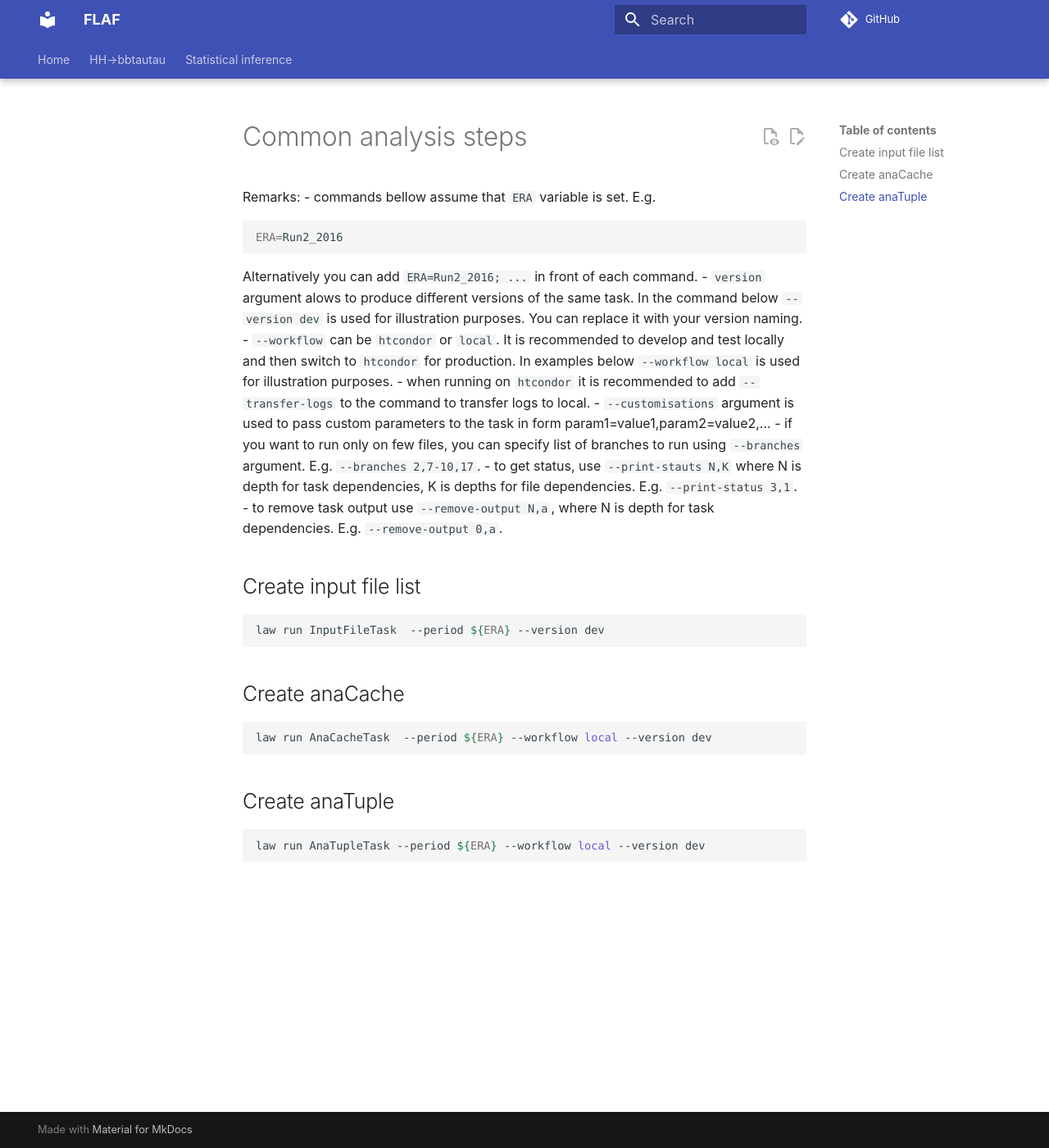
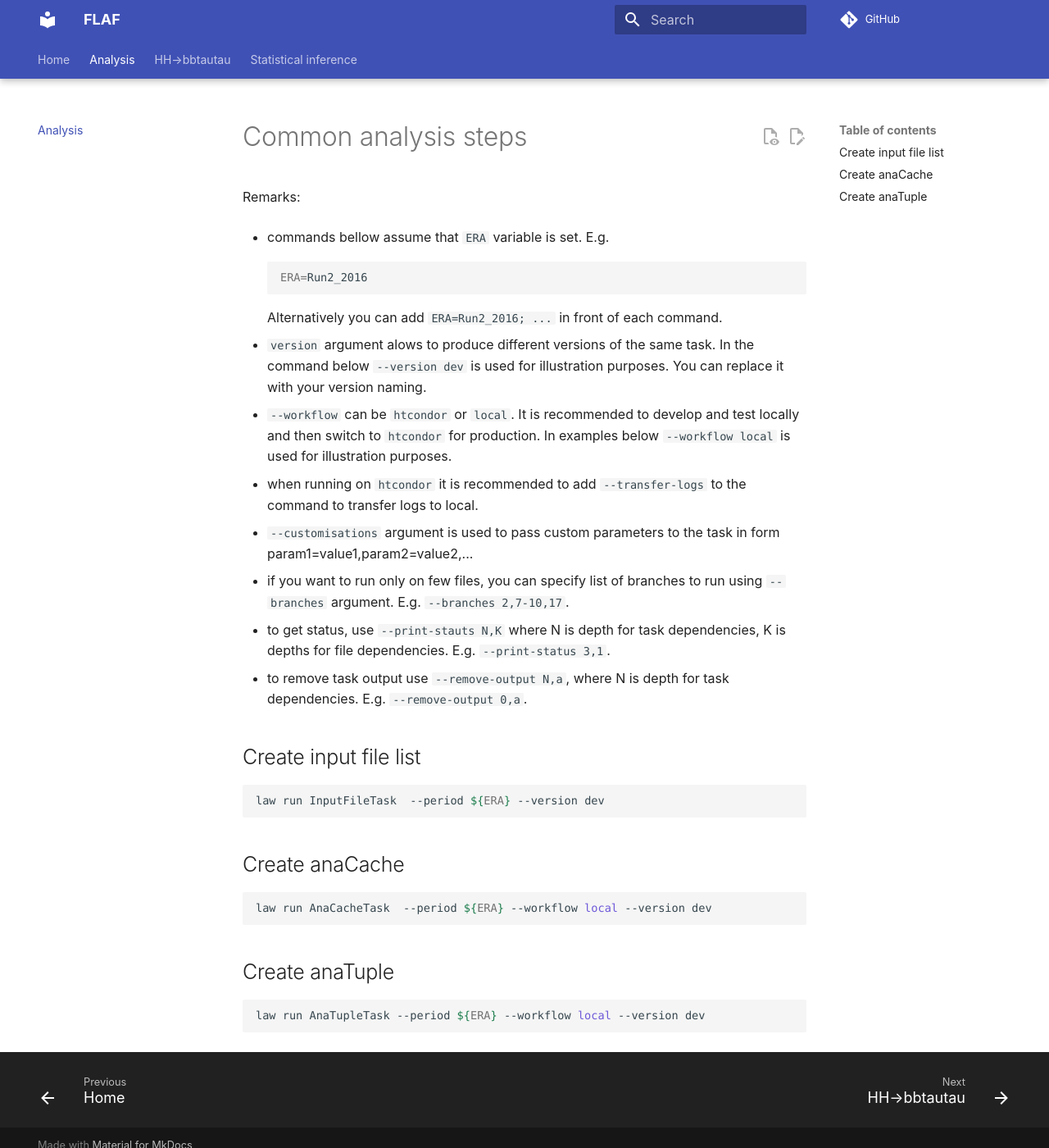
Before and after one commit to cms-flaf/Framework, an MkDocs documentation site: the page built from docs/analysis.md, in a window 1280 px wide and 1400 px high. Shown: the whole window at 82% size. Built offline with MkDocs 1.6.1 and Material for MkDocs 9.7.7, drawn with Linux system fonts in a browser that asks for light colours; comment, search, counter and statistics services are not loaded.

Commit message:
Fixed docs

````diff
--- a/docs/analysis.md
+++ b/docs/analysis.md
@@ -1,11 +1,13 @@
 # Common analysis steps
 
 Remarks:
+
 - commands bellow assume that `ERA` variable is set. E.g.
     ```sh
     ERA=Run2_2016
     ```
     Alternatively you can add `ERA=Run2_2016; ...` in front of each command.
+
 - `version` argument alows to produce different versions of the same task. In the command below `--version dev` is used for illustration purposes. You can replace it with your version naming.
 - `--workflow` can be `htcondor` or `local`. It is recommended to develop and test locally and then switch to `htcondor` for production. In examples below `--workflow local` is used for illustration purposes.
 - when running on `htcondor` it is recommended to add `--transfer-logs` to the command to transfer logs to local.
--- a/mkdocs.yml
+++ b/mkdocs.yml
@@ -71,6 +71,7 @@ extra_javascript:
 
 nav:
   - Home: index.md
+  - Analysis: analysis.md
   - HH->bbtautau: hh_bbtautau.md
   - Statistical inference: stat_inference.md
 
````
